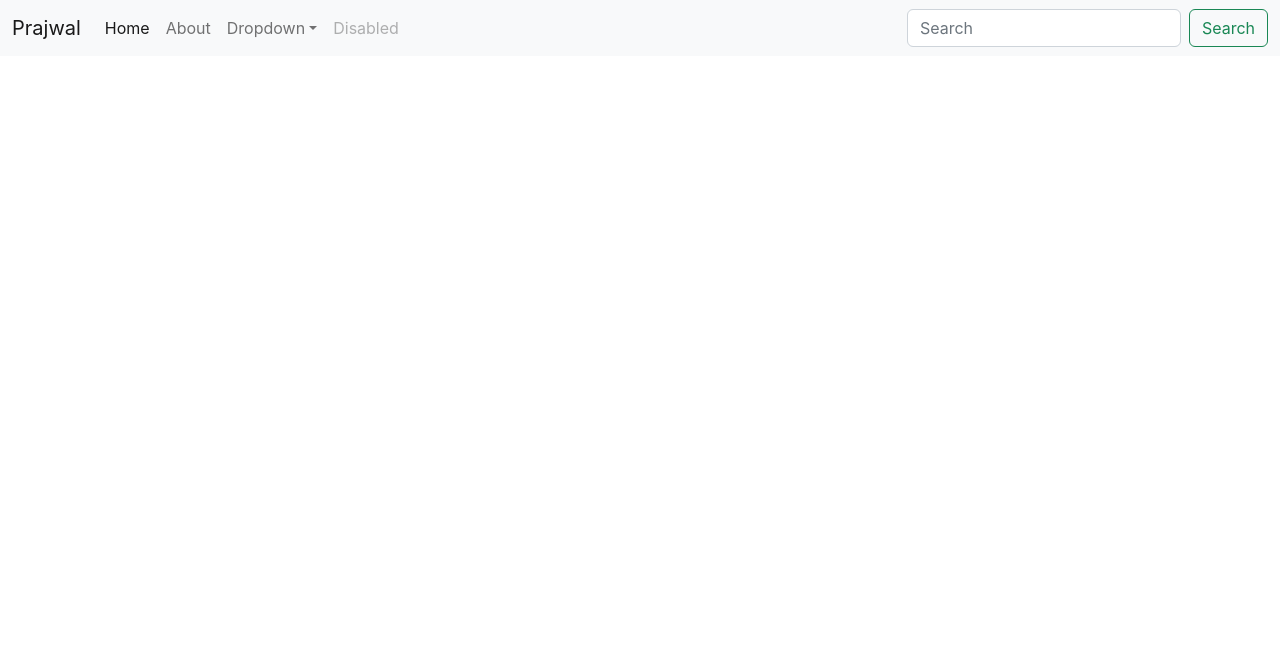
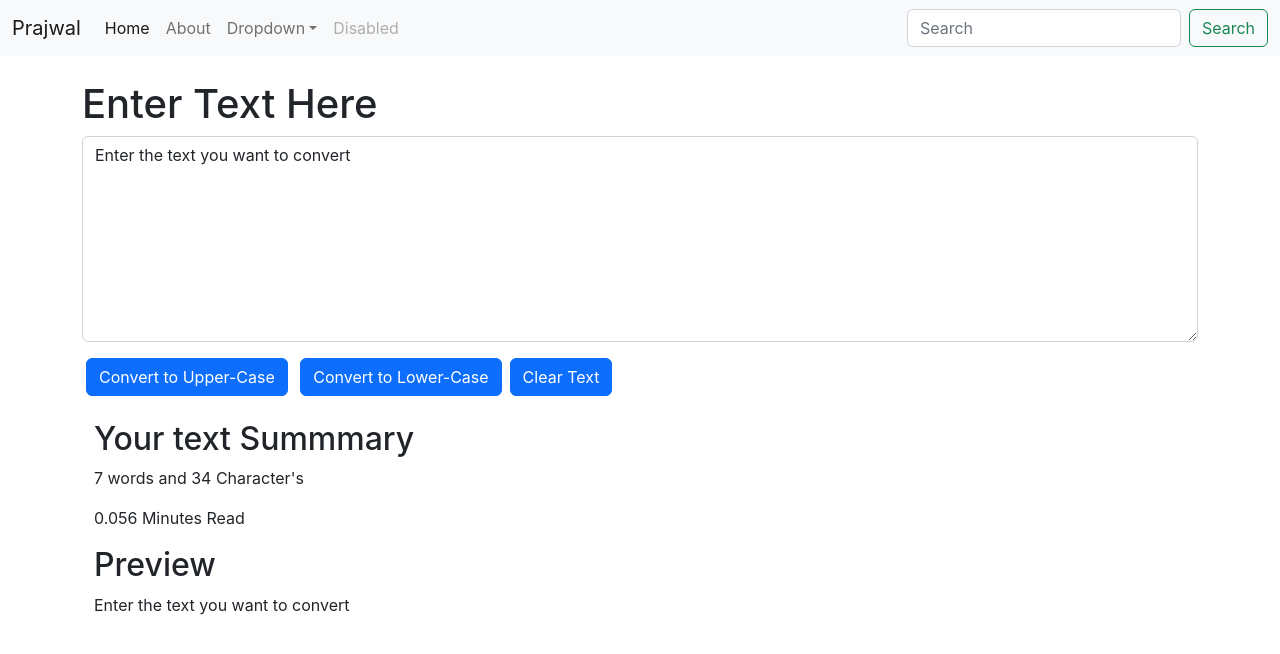
Before and after one commit to prajwalwadhai/TextUtils, a React (Create React App) app: page / in a window 1280 px wide. Shown: the top 654 px of the page. Built offline with nearby package versions, Linux system fonts and the light colour scheme.

Commit message:
video 8 is completed

```diff
--- a/src/App.js
+++ b/src/App.js
@@ -1,5 +1,6 @@
 import "./App.css";
-import Navbar from './components/Navbar';
+import Navbar from "./components/Navbar";
+import TextForm from "./components/TextForm";
 function App() {
   return (
     // <div classNameName="App">
@@ -20,7 +21,10 @@ function App() {
     // </div>
 
     <>
-      <Navbar title = 'Prajwal' aboutText = 'About'/>
+      <Navbar title="Prajwal" aboutText="About" />
+      <div className="container my-4">
+        <TextForm heading = "Enter Text Here" />
+      </div>
     </>
   );
 }
--- a/src/components/Navbar.js
+++ b/src/components/Navbar.js
@@ -7,7 +7,7 @@ import React from 'react'
 export default function Navbar(props) {
   return (
     <nav className="navbar navbar-expand-lg bg-light">
-        <div className="container-fluid">
+        <div className="container-fluid ">
           <a className="navbar-brand" href= "/">
             {props.title}
           </a>
@@ -45,9 +45,9 @@ export default function Navbar(props) {
                 >
                   Dropdown
                 </a>
-                <ul className="dropdown-menu" aria-labelledby="navbarDropdown">
+                <ul className="dropdown-menu " aria-labelledby="navbarDropdown">
                   <li>
-                    <a className="dropdown-item" href= "/">
+                    <a className="dropdown-item " href= "/">
                       Action
                     </a>
                   </li>
--- /dev/null
+++ b/src/components/TextForm.js
@@ -0,0 +1,58 @@
+// Hooks : bina class ko use kiye class ke feature ko ham use kar sakte hai using Hooks(variable ko update ham normal method se nani kar sakte to state ka use karte hai)
+// search on google "react hooks" documentation me hooks ka ye syntax mil jayega (useState is a Hooks)
+
+import React, {useState} from "react";
+
+export default function TextForm(props) {
+    const handleUpClick = ()=>{
+        // console.log("clicked");
+        // setText("You have clicked on handleUpClick" + text);
+        let newText = text.toUpperCase();
+        setText(newText);
+
+    }
+
+    const handleLowClick=()=>{
+      let newText = text.toLocaleLowerCase();
+      setText(newText);
+    }
+
+    const handleClearClick=()=>{
+      let newText = '';
+      setText(newText);
+    }
+
+    const handleOnChange= (event)=>{
+        // console.log("on change");
+        setText(event.target.value);
+    }
+
+    const [text, setText] = useState("Enter the text you want to convert");   // Ye syntax 'text' ko useState vale fuction ki string assign karta hai badme ham setText fuction ka use karke use update kar sakte hai
+  return (
+    <>
+    <div>
+      <div className="mb-3">
+        <h1>{props.heading}</h1>
+        <textarea
+          className="form-control"
+          id="exampleFormControlTextarea1"
+          rows="8"
+          value = {text}
+          onChange = {handleOnChange}  // ye isliye use kiya taki ham textarea me our likh paye our vo update ho paye
+          ></textarea>
+      </div>
+      <button className="btn btn-primary mx-1" onClick={handleUpClick}>Convert to Upper-Case</button> {/* must use onClick event listnear for when we click on button it run's the fuction handleUpclick */}
+      <button className="btn btn-primary mx-1" onClick={handleLowClick}>Convert to Lower-Case</button>
+      <button className="btn btn-primary mx-1" onClick={handleClearClick}>Clear Text</button>
+    </div>
+
+    <div className="container my-4">
+      <h2>Your text Summmary</h2>
+      <p>{text.split(" ").length} words and {text.length} Character's</p>
+      <p>{0.008 * text.split(" ").length} Minutes Read</p>
+      <h2>Preview</h2>
+      <p>{text}</p>
+    </div>
+    </>
+  );
+}
```
